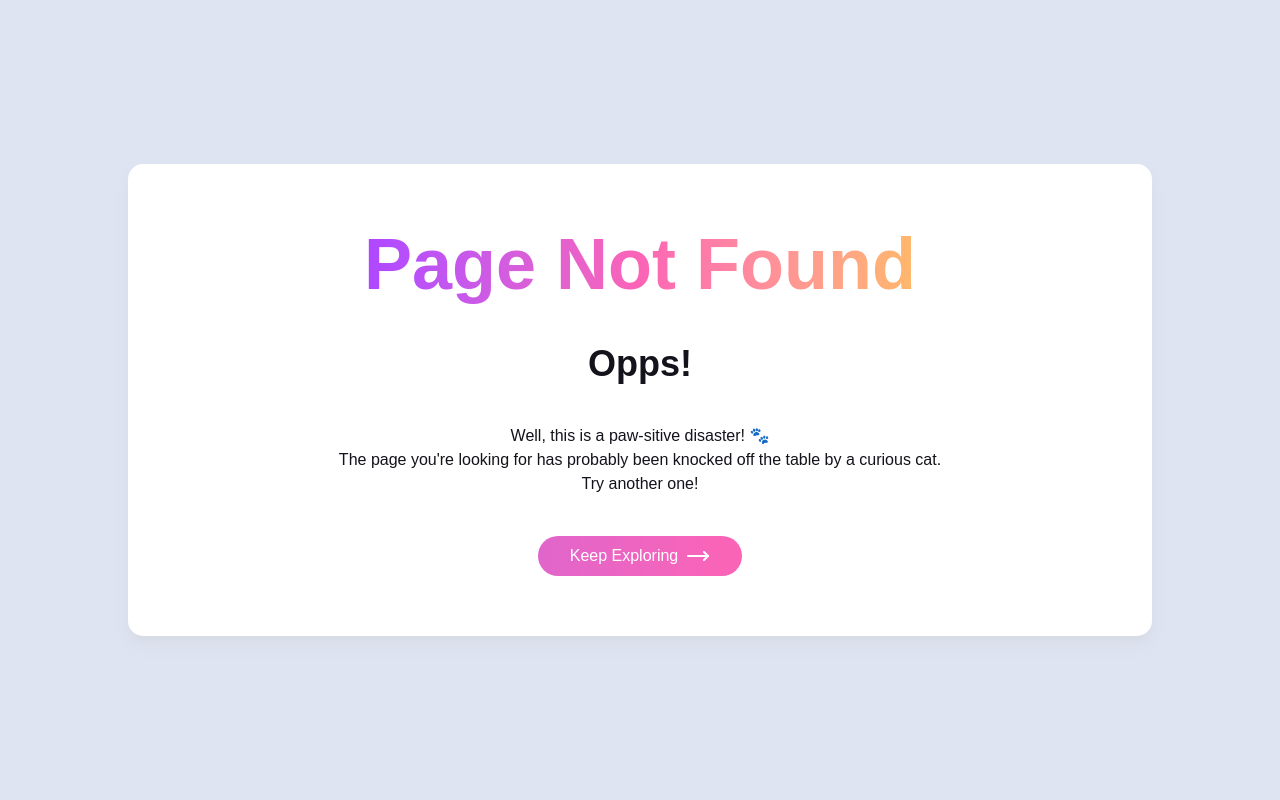
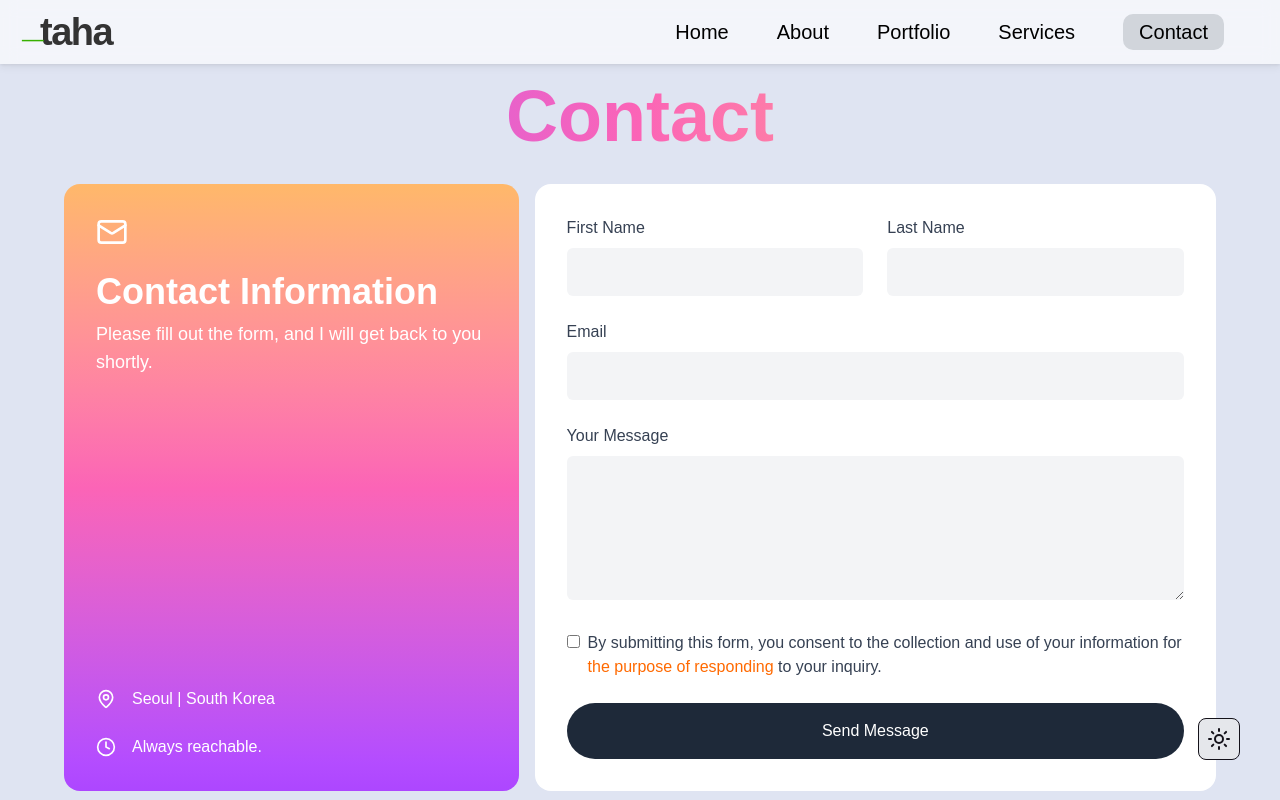
Before and after one commit to uncle-taha/portfolio, a React (Vite) app: page /contact in a window 1280 px wide. Before the commit this address had no page. Built offline with nearby package versions, Linux system fonts and the light colour scheme.

Commit message:
+finished home, +contact page

```diff
--- a/src/App.jsx
+++ b/src/App.jsx
@@ -3,6 +3,7 @@ import MainLayout from "./layout/MainLayout";
 import ErrorPage from "./pages/ErrorPage";
 import Home from "./pages/Home";
 import About from "./pages/About";
+import Contact from "./pages/Contact";
 function App() {
   const routes = createBrowserRouter([
     // prettier-ignore
@@ -17,6 +18,10 @@ function App() {
         {
           path: "/about",
           element: <About/>,
+        },
+        {
+          path: "/contact",
+          element: <Contact/>,
         }
       ] },
   ]);
--- a/src/components/Card.jsx
+++ b/src/components/Card.jsx
@@ -18,7 +18,11 @@ export default function Card({
       : "md:flex-row bg-light");
 
   return (
-    <div
+    <motion.div
+      initial={{ opacity: 0, scale: 0.9 }}
+      whileInView={{ opacity: 1, scale: 1 }}
+      transition={{ duration: 0.8 }}
+      viewport={{ once: true }}
       className={`flex items-center justify-center px-4 sm:px-10  dark:bg-[#14121a] pb-18 ${
         darkMode
           ? "bg-[#14121a] text-white"
@@ -66,6 +70,6 @@ export default function Card({
           </div>
         </div>
       </div>
-    </div>
+    </motion.div>
   );
 }
--- a/src/components/Carousel.jsx
+++ b/src/components/Carousel.jsx
@@ -7,6 +7,7 @@ import {
   Palette,
 } from "lucide-react";
 import { SiFigma, SiTailwindcss } from "react-icons/si";
+import { TbBrandFramerMotion } from "react-icons/tb";
 
 export default function TechCarousel({ darkMode }) {
   const [isHovering, setIsHovering] = useState(false); // Tracks hover state
@@ -29,6 +30,10 @@ export default function TechCarousel({ darkMode }) {
     },
     { name: "React", icon: <Atom className="w-12 h-12 text-cyan-500" /> },
     { name: "Design", icon: <Palette className="w-12 h-12 text-pink-500" /> },
+    {
+      name: "Framer Motion",
+      icon: <TbBrandFramerMotion className="w-12 h-12   text-purple-500 " />,
+    },
   ];
 
   // Duplicates list for seamless looping
--- a/src/components/Faq.jsx
+++ b/src/components/Faq.jsx
@@ -3,6 +3,7 @@ import { ChevronDown } from "lucide-react";
 import { motion, AnimatePresence } from "framer-motion";
 import Title from "./Title";
 import university from "../assets/university.png";
+
 export default function FAQSection() {
   const faqs = [
     {
--- a/src/components/GetInTouch.jsx
+++ b/src/components/GetInTouch.jsx
@@ -1,9 +1,16 @@
 import { Mail } from "lucide-react";
 import Title from "./Title";
+import { motion } from "framer-motion";
 
 export default function HeroSection() {
   return (
-    <div className="w-full max-w-6xl mx-auto px-10 pb-20 pt-16 md:px-10 lg:px-0">
+    <motion.div
+      initial={{ opacity: 0, scale: 0.9 }}
+      whileInView={{ opacity: 1, scale: 1 }}
+      transition={{ duration: 0.8 }}
+      viewport={{ once: true }}
+      className="w-full max-w-6xl mx-auto px-10 pb-20 pt-16 md:px-10 lg:px-0"
+    >
       <Title
         title="Let’s build something cool"
         paragraph="Reach out if you have design ideas or want to collaborate — I’d love to chat."
@@ -34,6 +41,6 @@ export default function HeroSection() {
           </div>
         </div>
       </div>
-    </div>
+    </motion.div>
   );
 }
--- a/src/components/Landing.jsx
+++ b/src/components/Landing.jsx
@@ -3,14 +3,20 @@ import Button from "../components/Button";
 import { MoveRight } from "lucide-react";
 import { FaTelegram, FaLinkedin, FaGithub } from "react-icons/fa";
 import portfolioImg from "../assets/portfolio.svg";
+import { motion } from "framer-motion";
 import "./Landing.css";
 
 function Landing() {
   return (
     <div className="min-h-screen w-full bg-[#dfe4f2] flex items-center justify-center py-12 lg:py-24 dark:bg-[#14121a]">
       <div className="flex flex-col lg:flex-row items-center justify-center w-full max-w-7xl mx-auto px-4 sm:px-8 gap-12 lg:gap-24 stack-on-small">
-        {/* Image/Shape Section - Now comes first on mobile (order-1) */}
-        <div className="relative w-full lg:w-1/2 h-full flex items-center justify-center order-1 lg:order-2 ">
+        <motion.div
+          initial={{ opacity: 0, scale: 0.9, x: 100 }}
+          whileInView={{ opacity: 1, scale: 1, x: 0 }}
+          transition={{ duration: 0.8 }}
+          viewport={{ once: true }}
+          className="relative w-full lg:w-1/2 h-full flex items-center justify-center order-1 lg:order-2 "
+        >
           <div className="animated-shape hidden md:block absolute inset-0 z-0 w-full h-full overflow-visible  ">
             <AnimatedShape
               className="absolute w-[120%] h-[120%] -left-10 -top-10 lg:w-[160%] lg:h-[210%] lg:-left-0 lg:-top-70
@@ -26,10 +32,15 @@ function Landing() {
             [@media(max-width:1280px)]:right-[6px]
             "
           />
-        </div>
+        </motion.div>
 
-        {/* Text Content Section - Now comes second on mobile (order-2) */}
-        <div className="w-full lg:w-1/2 flex flex-col items-center lg:items-start text-center lg:text-left order-2 lg:order-1 text-stack">
+        <motion.div
+          initial={{ opacity: 0, scale: 0.9, x: -100 }}
+          whileInView={{ opacity: 1, scale: 1, x: 0 }}
+          transition={{ duration: 0.8 }}
+          viewport={{ once: true }}
+          className="w-full lg:w-1/2 flex flex-col items-center lg:items-start text-center lg:text-left order-2 lg:order-1 text-stack"
+        >
           <h1 className="text-5xl sm:text-6xl md:text-7xl lg:text-8xl font-bold font-primary">
             Hello!
           </h1>
@@ -65,7 +76,7 @@ function Landing() {
             <FaLinkedin className="hover:text-[#0a66c2] transition-colors" />
             <FaTelegram className="hover:text-[#0088cc] transition-colors" />
           </div>
-        </div>
+        </motion.div>
       </div>
     </div>
   );
--- a/src/components/Navbar.jsx
+++ b/src/components/Navbar.jsx
@@ -1,6 +1,7 @@
 import { useEffect, useState } from "react";
 import { Sun, Moon } from "lucide-react";
 import "./Navbar.css";
+import { Link } from "react-router-dom";
 
 function Navbar({ children, darkMode, toggleDarkMode }) {
   // burger toggle
@@ -32,11 +33,17 @@ function Navbar({ children, darkMode, toggleDarkMode }) {
         <div className="fixed left-10 cursor-pointer">{children}</div>
         <div className=" flex items-center ml-auto mr-10 w-full justify-end text-xl ">
           <ul className="hidden md:flex cursor-pointer gap-2 sm:gap-4 md:gap-8 lg:gap-12 ">
-            <li className="py-1 relative group">Home</li>
-            <li className="py-1 relative group">About</li>
+            <li className="py-1 relative group">
+              <Link to="/">Home</Link>
+            </li>
+            <li className="py-1 relative group">
+              <Link to="/about">About</Link>
+            </li>
             <li className="py-1 relative group">Portfolio</li>
             <li className="py-1 relative group">Services</li>
-            <li className="dark:text-[#0088cc]">Contact</li>
+            <li className="dark:text-[#0088cc]">
+              <Link to="/contact">Contact</Link>
+            </li>
           </ul>
         </div>
         {/* Burger Icon */}
--- a/src/components/RecentWork.jsx
+++ b/src/components/RecentWork.jsx
@@ -1,6 +1,7 @@
 import "./RecentWork.css";
 import { CircleArrowUp } from "lucide-react";
 import Title from "../components/Title";
+import { motion } from "framer-motion";
 
 function RecentWork() {
   return (
@@ -9,7 +10,13 @@ function RecentWork() {
         title="Recent Work"
         paragraph="Dive into my latest graphic and web design projects and case studies, showcasing my unique expertise and creative process."
       />
-      <div className="parent-div   ">
+      <motion.div
+        initial={{ opacity: 0, scale: 0.9 }}
+        whileInView={{ opacity: 1, scale: 1 }}
+        transition={{ duration: 0.8 }}
+        viewport={{ once: true }}
+        className="parent-div   "
+      >
         <div className="container-div  dark:bg-gray-900">
           <div className="div-1 rounded-3xl object-cover dark:bg-gray-900 "></div>
           <div class="div-2 cursor-pointer "></div>
@@ -40,7 +47,7 @@ function RecentWork() {
           <div class="div-19 "></div>
           <div class="div-20 "></div>
         </div>
-      </div>
+      </motion.div>
     </>
   );
 }
--- a/src/components/SmallScreens.jsx
+++ b/src/components/SmallScreens.jsx
@@ -1,4 +1,5 @@
 import { CircleArrowUp } from "lucide-react";
+import { motion } from "framer-motion";
 import Title from "../components/Title";
 import pic1 from "../assets/pic1.png";
 import pic2 from "../assets/pic2.png";
@@ -13,11 +14,17 @@ function SmallScreens() {
         paragraph="Explore my latest graphic and web design work, crafted to inspire and showcase my unique expertise."
         className="px-10 md:px-10 -mb-10"
       />
-      <div className=" flex items-center justify-center px-4 py-2 md:px-10 mb-10 ">
-        <div className="grid grid-cols-2 md:grid-cols-12 gap-4 sm:gap-6 w-full max-w-6xl bg-white p-10 rounded-3xl dark:bg-gray-900 dark:shadow-lg shadow-black/4 backdrop-blur-[5.2px] dark:border">
+      <motion.div
+        initial={{ opacity: 0, scale: 0.9 }}
+        whileInView={{ opacity: 1, scale: 1 }}
+        transition={{ duration: 0.8 }}
+        viewport={{ once: true }}
+        className=" flex items-center justify-center px-4 py-2 md:px-10 mb-10 "
+      >
+        <div className="grid grid-cols-2 md:grid-cols-12 gap-6  sm:gap-6 w-full max-w-6xl bg-white p-10 rounded-3xl dark:bg-gray-900 dark:shadow-lg shadow-black/4 backdrop-blur-[5.2px] dark:border">
           {/* Top left */}
           <div
-            className="group relative col-span-1 md:col-span-8 aspect-square md:aspect-[2/1] rounded-[34px] bg-left-top bg-cover bg-no-repeat cursor-pointer overflow-hidden"
+            className="group relative col-span-1 md:col-span-8 aspect-square md:aspect-[2/1]  rounded-[34px] bg-left-top bg-cover bg-no-repeat cursor-pointer overflow-hidden"
             style={{ backgroundImage: `url(${pic1})` }}
           >
             <div className="absolute inset-0 bg-white/20 opacity-0 md:group-hover:opacity-100 rounded-[34px] transition-opacity duration-300 ease-in-out pointer-events-none z-10" />
@@ -59,7 +66,7 @@ function SmallScreens() {
             <CircleArrowUp className="rotate-45 h-14 w-14 cursor-pointer hover:text-green-600 transition-transform duration-200 hover:rotate-90 bg-white dark:bg-gray-900 ring-11 md:ring-10 ring-white rounded-[50px] dark:ring-[#111827]" />
           </div>
         </div>
-      </div>
+      </motion.div>
     </>
   );
 }
--- a/src/components/Title.jsx
+++ b/src/components/Title.jsx
@@ -1,6 +1,11 @@
+import { motion } from "framer-motion";
 function Title({ title, paragraph, className = "" }) {
   return (
-    <div
+    <motion.div
+      initial={{ opacity: 0, scale: 0.9 }}
+      whileInView={{ opacity: 1, scale: 1 }}
+      transition={{ duration: 0.8 }}
+      viewport={{ once: true }}
       className={`flex flex-col items-center justify-center  px-6 pb-18 sm:px-0 text-center space-y-4 ${className}`}
     >
       <div
@@ -11,7 +16,7 @@ function Title({ title, paragraph, className = "" }) {
         <h2 className="text-4xl">{title}</h2>
         <p className="text-lg">{paragraph}</p>
       </div>
-    </div>
+    </motion.div>
   );
 }
 
--- /dev/null
+++ b/src/pages/Contact.jsx
@@ -0,0 +1,158 @@
+"use client";
+
+import { useState } from "react";
+import { Mail, MapPin, Clock } from "lucide-react";
+
+export default function Contact() {
+  const [formData, setFormData] = useState({
+    firstName: "",
+    lastName: "",
+    email: "",
+    interest: "",
+    message: "",
+    consent: false,
+  });
+
+  const handleChange = (e) => {
+    const { name, value } = e.target;
+    setFormData((prev) => ({ ...prev, [name]: value }));
+  };
+
+  const handleCheckboxChange = (e) => {
+    const { name, checked } = e.target;
+    setFormData((prev) => ({ ...prev, [name]: checked }));
+  };
+
+  const handleSubmit = (e) => {
+    e.preventDefault();
+    console.log("Form submitted:", formData);
+  };
+
+  return (
+    <>
+      <div className="min-h-screen  flex flex-col items-center justify-center p-4 md:px-10 py-20">
+        <div className="w-full max-w-6xl mb-8 text-center">
+          <h1 className="text-7xl font-bold bg-gradient-to-r from-purple-500 via-pink-400 to-orange-300 text-transparent bg-clip-text">
+            Contact
+          </h1>
+        </div>
+        <div className="w-full max-w-6xl flex flex-col md:flex-row  overflow-hidden  gap-4">
+          <div className="w-full md:w-2/5 bg-gradient-to-b from-orange-300 via-pink-400 to-purple-500 p-8 text-white flex flex-col rounded-2xl">
+            <div className="flex-1">
+              <Mail className="h-8 w-8 mb-6" />
+              <h2 className="text-4xl font-bold mb-2">Contact Information</h2>
+              <p className="text-lg mb-8">
+                Please fill out the form, and I will get back to you shortly.
+              </p>
+            </div>
+
+            <div className="space-y-6">
+              <div className="flex items-center">
+                <MapPin className="h-5 w-5 mr-4" />
+                <span>Seoul | South Korea</span>
+              </div>
+              <div className="flex items-center">
+                <Clock className="h-5 w-5 mr-4" />
+                <span>Always reachable.</span>
+              </div>
+            </div>
+          </div>
+
+          <div className="w-full md:w-3/5 bg-white p-8 rounded-2xl">
+            <form onSubmit={handleSubmit} className="space-y-6">
+              <div className="grid grid-cols-1 md:grid-cols-2 gap-6">
+                <div>
+                  <label
+                    htmlFor="firstName"
+                    className="block text-gray-700 mb-2"
+                  >
+                    First Name
+                  </label>
+                  <input
+                    type="text"
+                    id="firstName"
+                    name="firstName"
+                    value={formData.firstName}
+                    onChange={handleChange}
+                    className="w-full px-4 py-3 rounded-md bg-gray-100 border-transparent focus:border-gray-500 focus:bg-white focus:ring-0"
+                    required
+                  />
+                </div>
+                <div>
+                  <label
+                    htmlFor="lastName"
+                    className="block text-gray-700 mb-2"
+                  >
+                    Last Name
+                  </label>
+                  <input
+                    type="text"
+                    id="lastName"
+                    name="lastName"
+                    value={formData.lastName}
+                    onChange={handleChange}
+                    className="w-full px-4 py-3 rounded-md bg-gray-100 border-transparent focus:border-gray-500 focus:bg-white focus:ring-0"
+                    required
+                  />
+                </div>
+              </div>
+              <div>
+                <label htmlFor="email" className="block text-gray-700 mb-2">
+                  Email
+                </label>
+                <input
+                  type="email"
+                  id="email"
+                  name="email"
+                  value={formData.email}
+                  onChange={handleChange}
+                  className="w-full px-4 py-3 rounded-md bg-gray-100 border-transparent focus:border-gray-500 focus:bg-white focus:ring-0"
+                  required
+                />
+              </div>
+              <div>
+                <label htmlFor="message" className="block text-gray-700 mb-2">
+                  Your Message
+                </label>
+                <textarea
+                  id="message"
+                  name="message"
+                  value={formData.message}
+                  onChange={handleChange}
+                  rows={5}
+                  className="w-full px-4 py-3 rounded-md bg-gray-100 border-transparent focus:border-gray-500 focus:bg-white focus:ring-0"
+                  required
+                ></textarea>
+              </div>
+              <div className="flex items-start">
+                <input
+                  type="checkbox"
+                  id="consent"
+                  name="consent"
+                  checked={formData.consent}
+                  onChange={handleCheckboxChange}
+                  className="mt-1 mr-2"
+                />
+                <label htmlFor="consent" className="text-gray-700">
+                  By submitting this form, you consent to the collection and use
+                  of your information for {""}
+                  <span className="text-orange-500">
+                    the purpose of responding
+                  </span>{" "}
+                  to your inquiry.
+                </label>
+              </div>
+
+              <button
+                type="submit"
+                className="w-full py-4 bg-gray-800 hover:bg-blue-600  text-white font-medium rounded-4xl transition duration-300 cursor-pointer"
+              >
+                Send Message
+              </button>
+            </form>
+          </div>
+        </div>
+      </div>
+    </>
+  );
+}
--- a/src/pages/Home.jsx
+++ b/src/pages/Home.jsx
@@ -9,6 +9,7 @@ import RecentWork from "../components/RecentWork";
 import SmallScreens from "../components/SmallScreens";
 import cardOne from "../assets/card1.png";
 import cardTwo from "../assets/card2.png";
+import { Link } from "react-router-dom";
 
 // import "./Home.css";
 function Home() {
```
